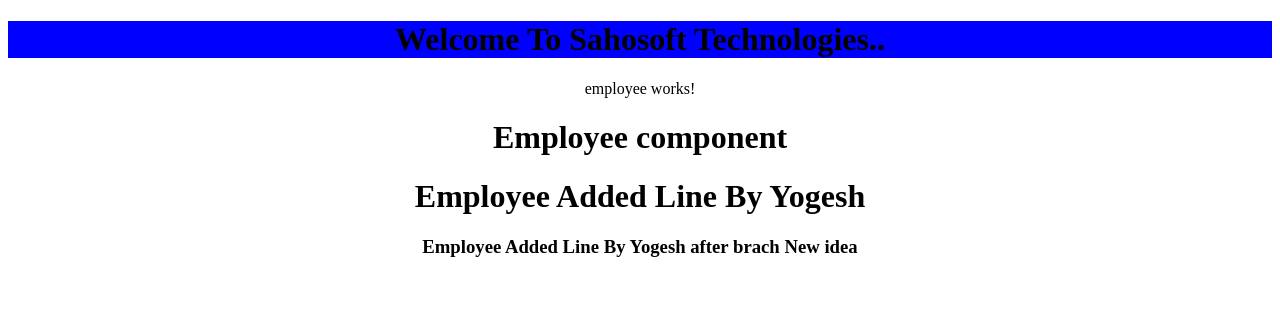
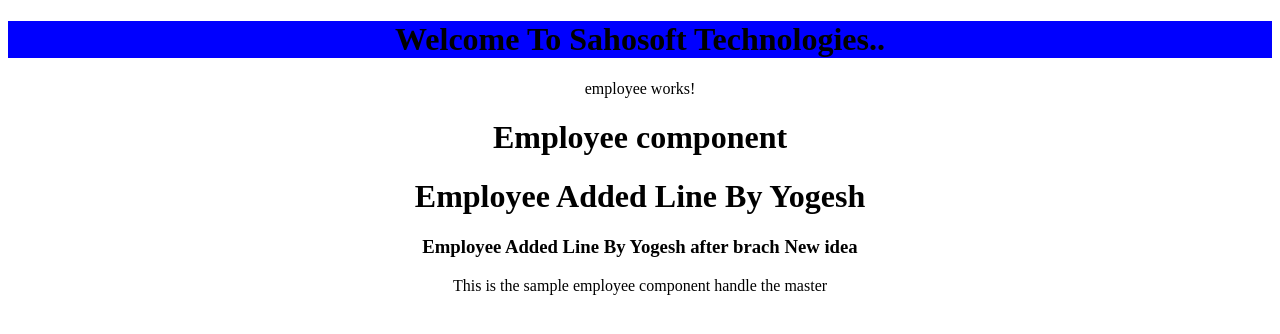
Before and after one commit to sourabhsinghaa-blip/angular21app, an Angular app: page / in a window 1280 px wide. Shown: the top 334 px of the page. Built offline with nearby package versions, Linux system fonts and the light colour scheme.

Commit message:
employee paragraph added

```diff
--- a/src/app/employee/employee.html
+++ b/src/app/employee/employee.html
@@ -2,3 +2,4 @@
 <h1>Employee component</h1>
 <h1>Employee Added Line By Yogesh</h1>
 <h3>Employee Added Line By Yogesh after brach New idea</h3>
+<p>This is the sample employee component handle the master</p>
```
